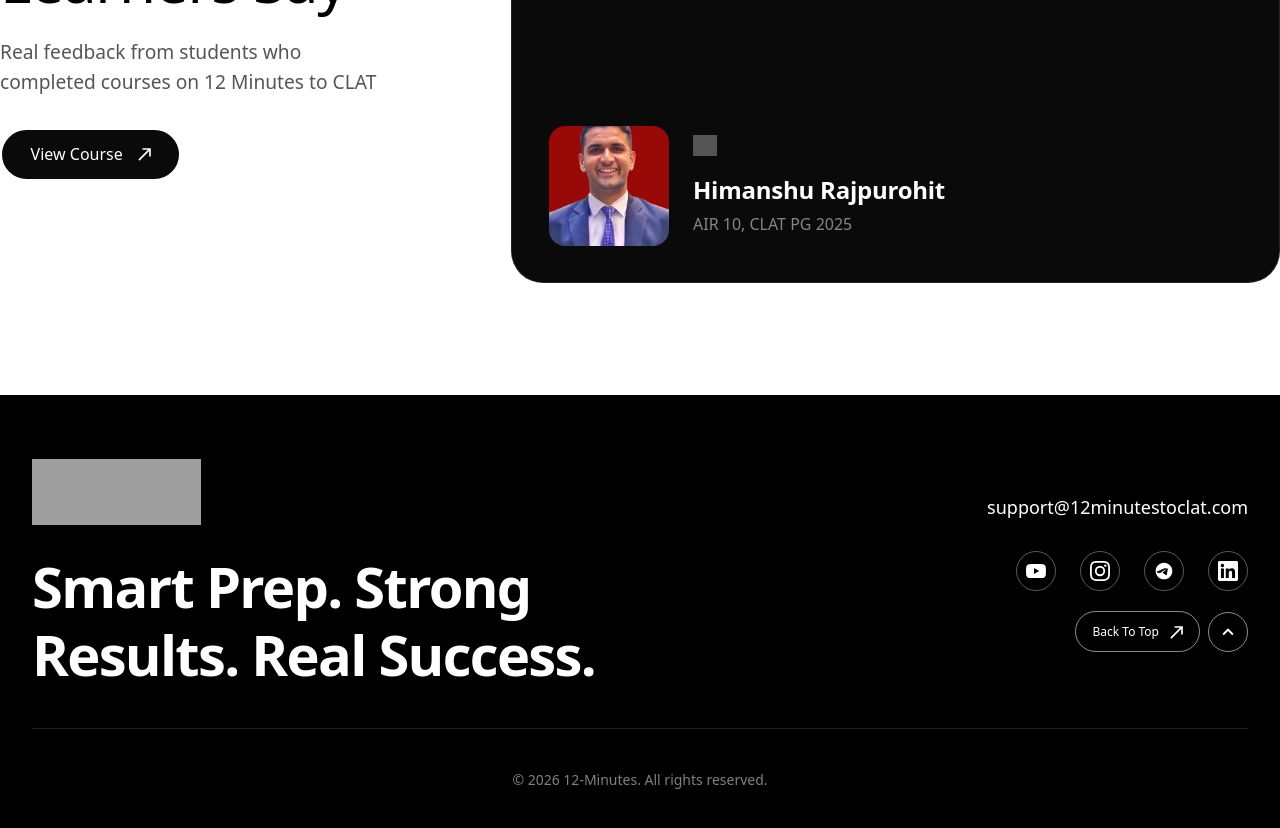
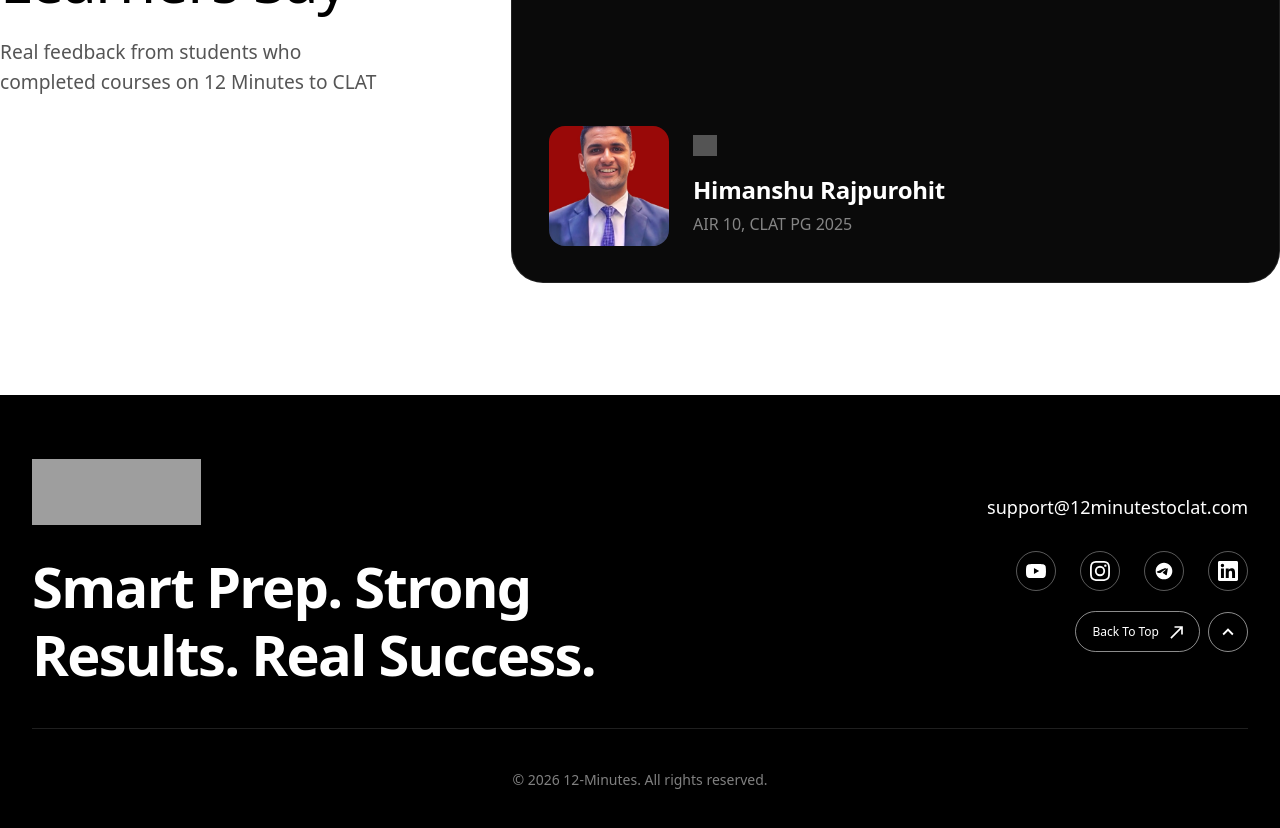
Before and after one commit to poojasd327/12-min-new, a Next.js app: page / in a window 1280 px wide. Shown: the part 4180-5008 px from the top of the page. Built offline with nearby package versions, Linux system fonts and the light colour scheme; grey boxes are pictures that could not be loaded.

Commit message:
view course button removed

```diff
--- a/src/components/LeadCaptureFormDialog.jsx
+++ b/src/components/LeadCaptureFormDialog.jsx
@@ -194,12 +194,12 @@ export default function LeadCaptureFormDialog({ open, onClose, formType }) {
               id="lead-form-title"
               sx={{
                 position: "relative",
-                pr: { xs: 5, sm: 0 },
+                px: 0,
                 pt: 3.5,
                 pb: 1.5,
                 fontFamily: "inherit",
                 fontWeight: 700,
-                fontSize: { xs: 22, sm: 28 },
+                fontSize: "20px",
                 lineHeight: 1.3,
                 color: "#0A0915",
                 letterSpacing: "-0.02em",
@@ -207,7 +207,7 @@ export default function LeadCaptureFormDialog({ open, onClose, formType }) {
                 whiteSpace: { xs: "normal", sm: "nowrap" },
               }}
             >
-              Reserve Your Webinar Spot
+              Enroll Now for CLAT PG 2027 Mock Test
               <Typography
                 component="span"
                 display="block"
--- a/src/components/TestimonialsSection.jsx
+++ b/src/components/TestimonialsSection.jsx
@@ -1,39 +1,7 @@
 import React, { useState, useEffect } from "react"
 import { Box, Typography, Button } from "@mui/material"
 import { motion, AnimatePresence } from "framer-motion"
-import NorthEastIcon from "@mui/icons-material/NorthEast"
 import { withBasePath } from "../basePath"
-
-const testimonialCtaArrowIconSx = {
-    fontSize: 18,
-    transition: "transform 0.25s ease",
-}
-
-const testimonialCtaButtonSx = {
-    backgroundColor: "rgb(10, 10, 10)",
-    borderRadius: "999px",
-    border: "2px solid #fff",
-    color: "#ffffff",
-    cursor: "pointer",
-    display: "flex",
-    alignItems: "center",
-    justifyContent: "center",
-    gap: "4px",
-    padding: "12px 20px",
-    fontSize: "16px",
-    fontWeight: 500,
-    textTransform: "none",
-    lineHeight: "1.8em",
-    transition: "background-color 0.25s ease, color 0.25s ease",
-    "&:hover": {
-        bgcolor: "#f2ae41",
-        color: "#ffffff",
-        borderColor: "#f2ae41",
-        "& .MuiButton-endIcon .MuiSvgIcon-root": {
-            transform: "rotate(45deg)",
-        },
-    },
-}
 
 const testimonialsData = [
     {
@@ -125,24 +93,7 @@ export default function TestimonialsSection() {
                             completed courses on 12 Minutes to CLAT
                         </Typography>
 
-                        {/* CTA Button with 131px margin */}
-                        <Button
-                            component="a"
-                            href="https://12minutestoclat.com/new-courses/170"
-                            target="_blank"
-                            rel="noopener noreferrer"
-                            variant="contained"
-                            disableElevation
-                            endIcon={<NorthEastIcon sx={{ ...testimonialCtaArrowIconSx, color: "#fff", fontWeight: 500 }} />}
-                            sx={{
-                                mt: "30px",
-                                width: "181.4px",
-                                height: "52.8px",
-                                ...testimonialCtaButtonSx,
-                            }}
-                        >
-                            View Course
-                        </Button>
+
                     </Box>
                 </motion.div>
 
```
